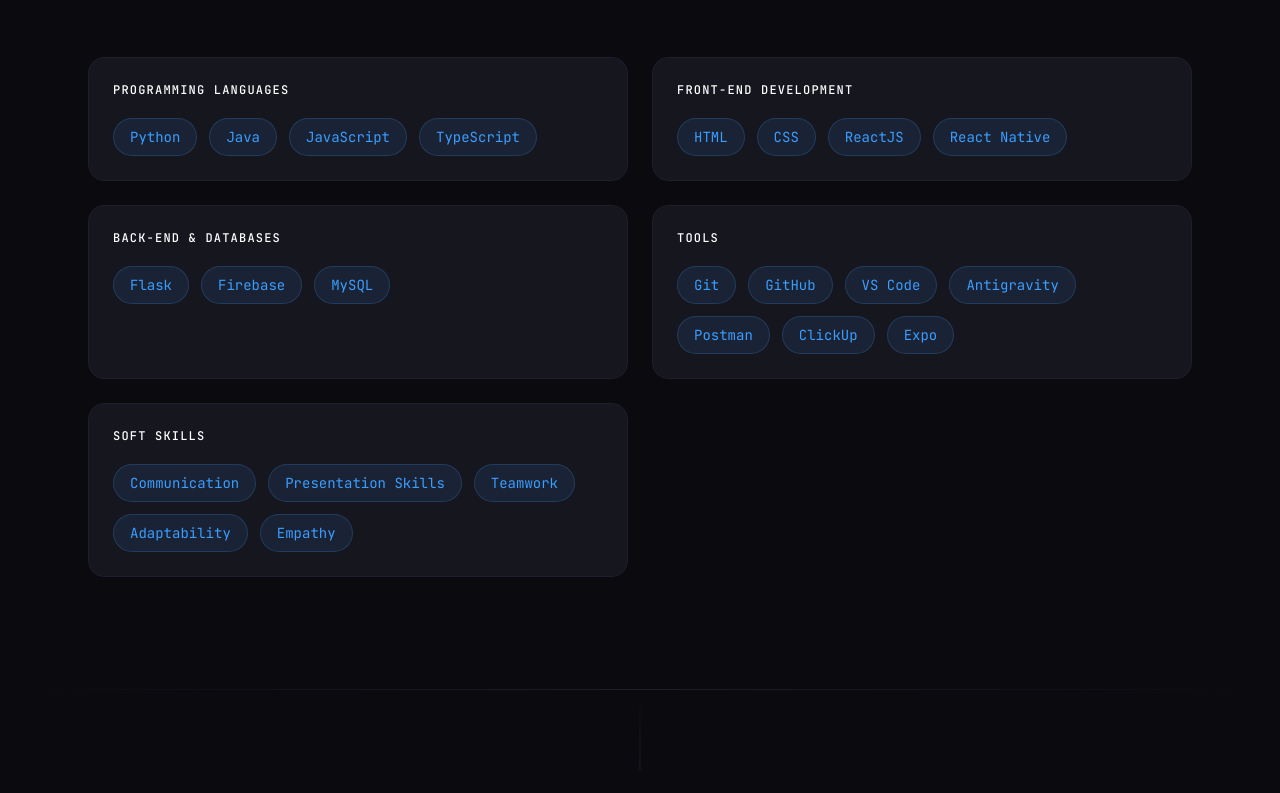
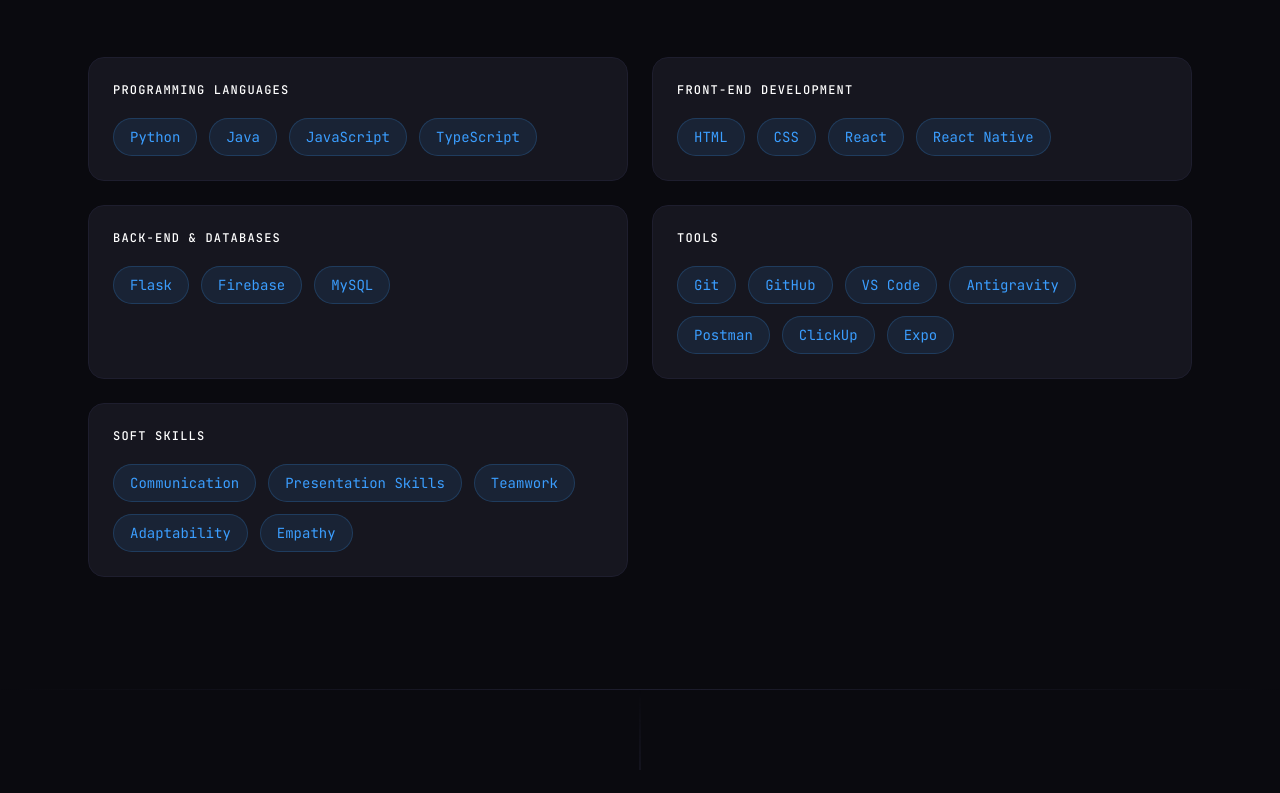
Before and after one commit to ManugaPerera06/portfolio-website, a React (Vite) app: page / in a window 1280 px wide. Shown: the part 1707-2500 px from the top of the page. Built offline with nearby package versions, Linux system fonts and the light colour scheme.

Commit message:
chore: update ReactJS label to React in skills and projects

```diff
--- a/src/Components/Projects.jsx
+++ b/src/Components/Projects.jsx
@@ -21,7 +21,7 @@
   {
     title: 'Portfolio Website',
     description: 'Developed to showcase skills, projects and education.',
-    tags: ['ReactJS', 'Tailwind CSS', 'JavaScript', 'Vite'],
+    tags: ['React', 'Tailwind CSS', 'JavaScript', 'Vite'],
     gradient: 'from-cyan-500/10 to-blue-500/10',
     github: 'https://github.com/ManugaPerera06/portfolio-website',
   },
--- a/src/Components/Skills.jsx
+++ b/src/Components/Skills.jsx
@@ -7,7 +7,7 @@
   },
   {
     title: 'Front-End Development',
-    items: ['HTML', 'CSS', 'ReactJS','React Native'],
+    items: ['HTML', 'CSS', 'React','React Native'],
   },
   {
     title: 'Back-End & Databases',
```
